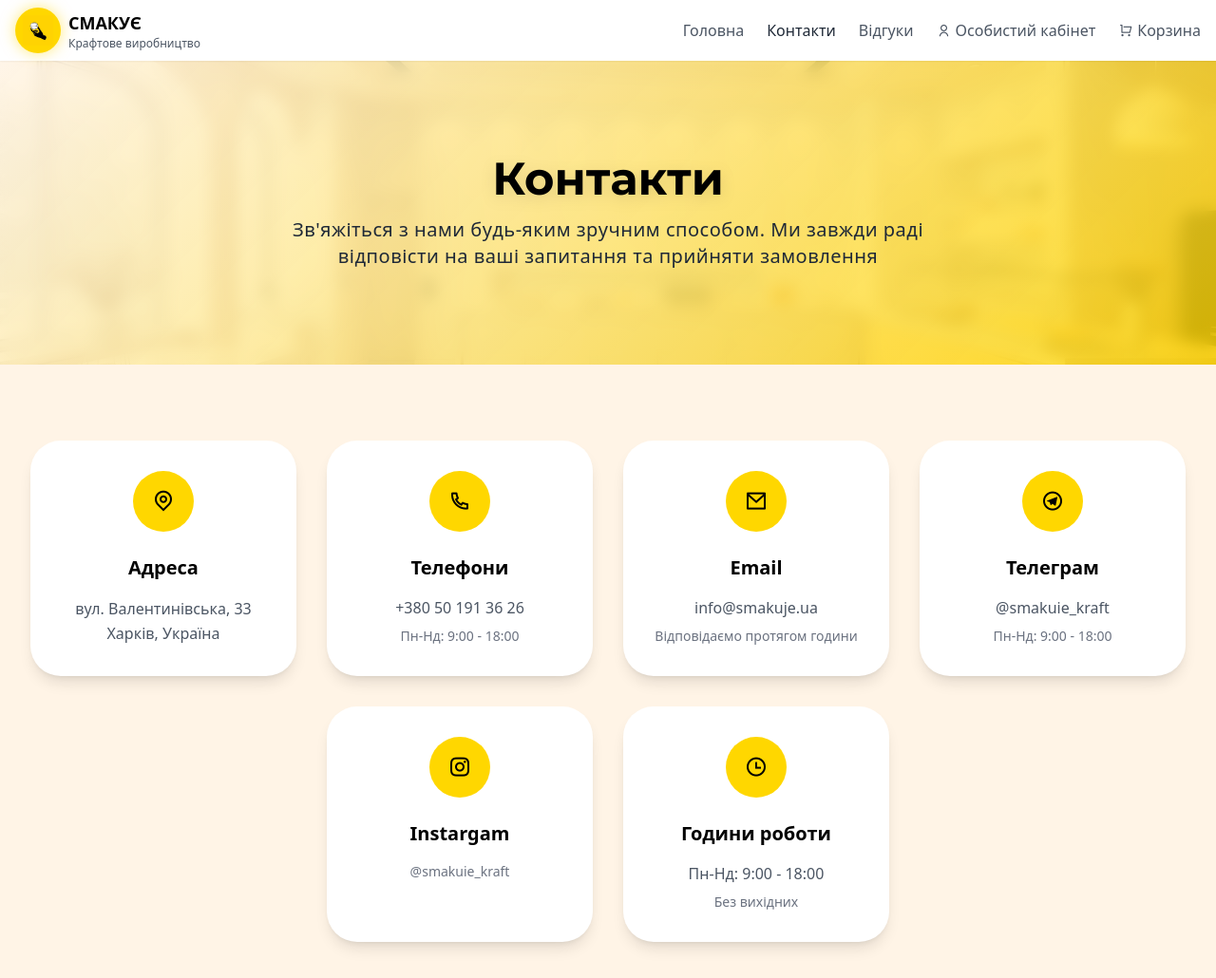
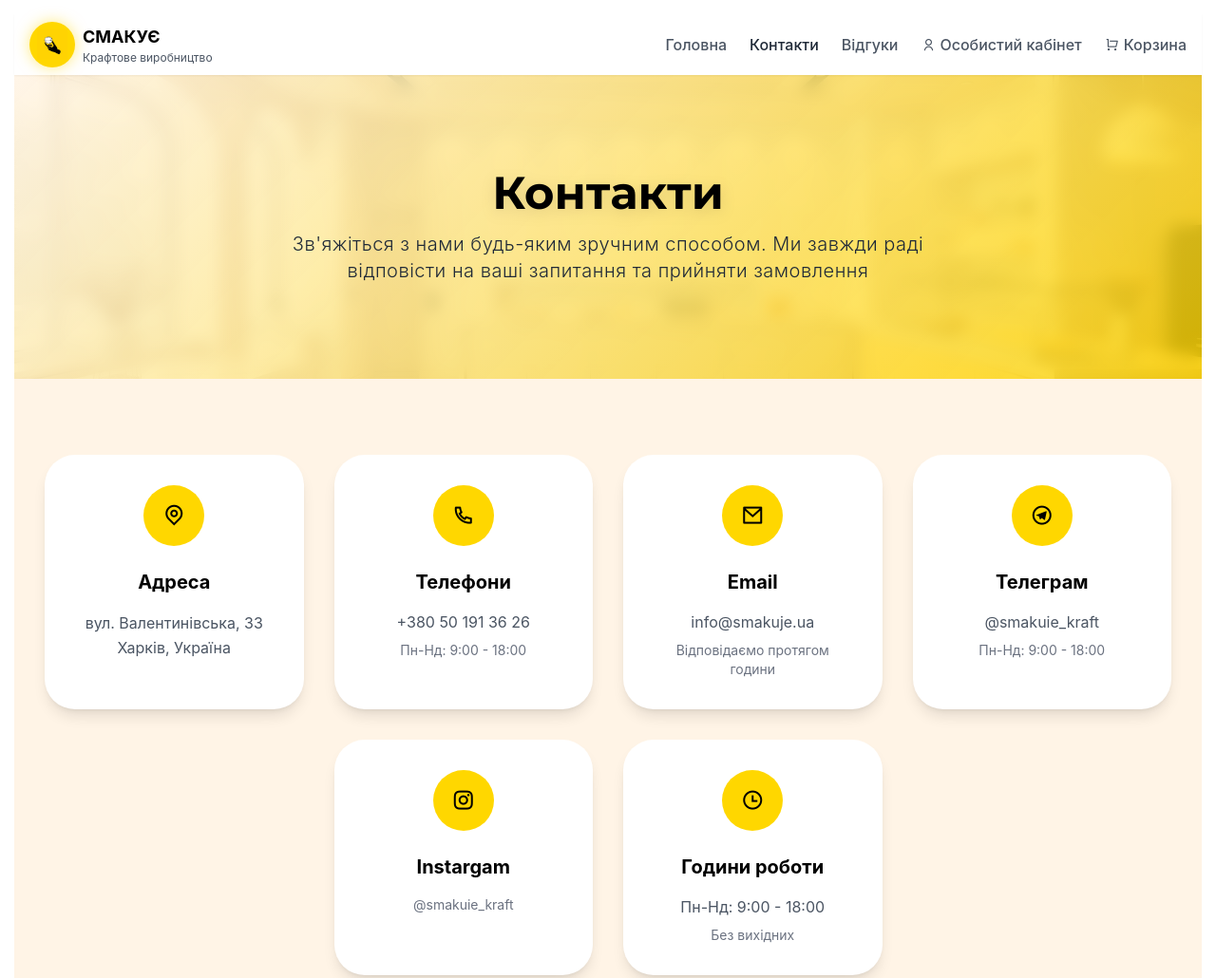
Before and after one commit to Vladkvarta/bot, a website: page public/contacts.html in a window 1280 px wide. Shown: the top 1030 px of the page at 95% size. Drawn offline with nearby package versions, Linux system fonts and the light colour scheme.

```diff
--- a/public/contacts.html
+++ b/public/contacts.html
@@ -6,6 +6,7 @@
     <meta name="viewport" content="width=device-width, initial-scale=1.0, maximum-scale=1.0, user-scalable=no" />
     <title>Контакти - Смакує - Крафтове виробництво солодощів</title>
     <script src="https://cdn.tailwindcss.com/3.4.16"></script>
+    <link href="/style.css" rel="stylesheet">
     <link rel="preconnect" href="https://fonts.googleapis.com" />
     <link rel="preconnect" href="https://fonts.gstatic.com" crossorigin />
     <link href="https://fonts.googleapis.com/css2?family=Montserrat:wght@700&display=swap" rel="stylesheet" />
```
Also changed, not shown: public/index.html (+1 -0 lines), 1 other file.
